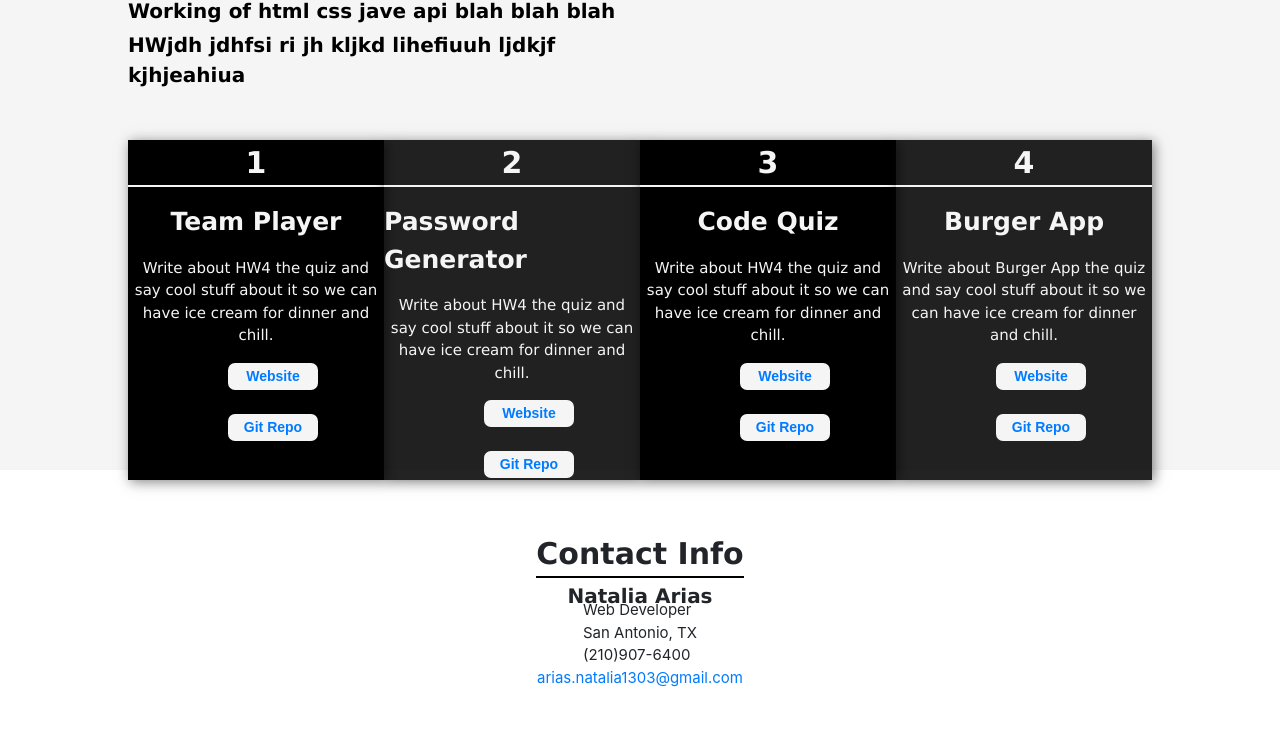
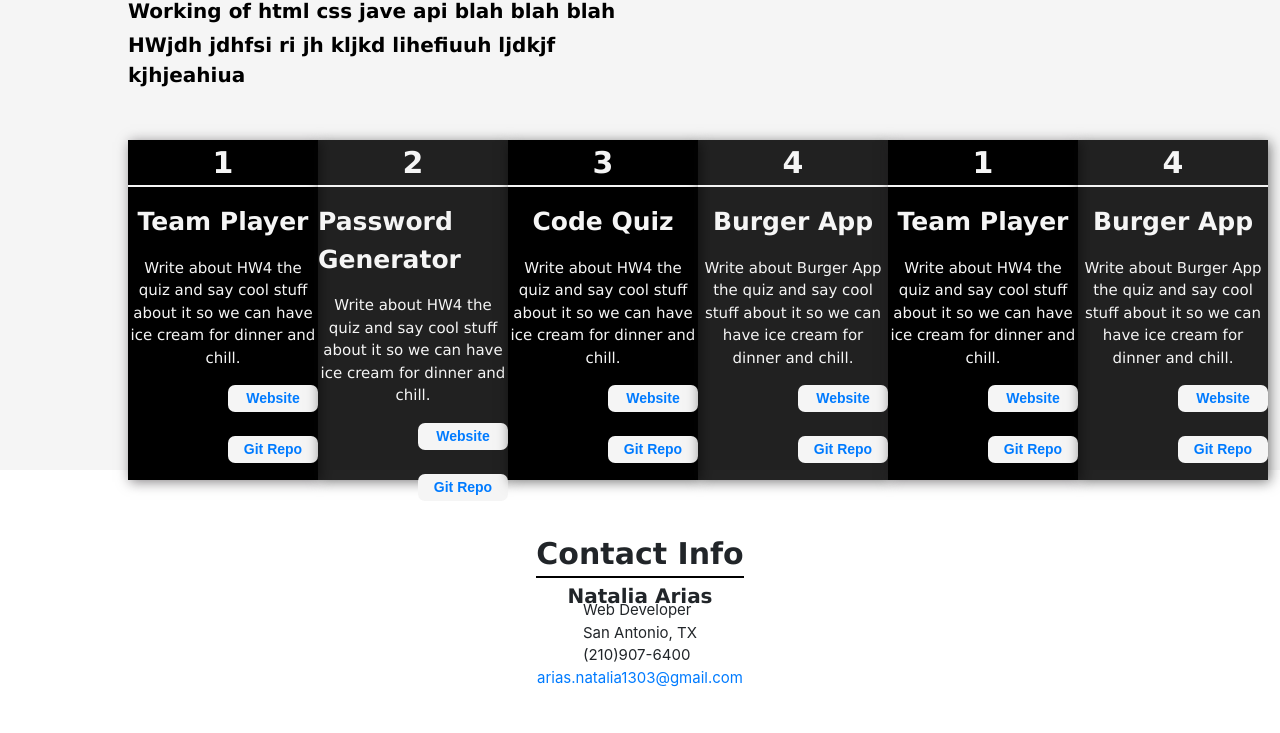
Before and after one commit to nabi-0/Portfolio, a plain HTML site: page index.html in a window 1280 px wide. Shown: the part 1070-1803 px from the top of the page. Drawn offline with nearby package versions, Linux system fonts and the light colour scheme.

Commit message:
added all 6 stuffs

```diff
--- a/index.html
+++ b/index.html
@@ -10,6 +10,7 @@
     <link rel="stylesheet" href="css/bootstrap.min.css">
     <script src="https://kit.fontawesome.com/d951a73f90.js" crossorigin="anonymous"></script>
 </head>
+
 <body>
     <section>
         <nav>
@@ -37,7 +38,7 @@
         </div>
         <!--img src="assets/images/coding_icon.jpg" class="code-icon" alt="code-icon"-->
     </section>
-        <div id="about"class="about-me-container">
+    <div id="about" class="about-me-container">
         <img src="assets/images/portfolio_img.png" class="portfolio_img">
         <div class="about-me-text">
             <p>About Me</p>
@@ -46,7 +47,7 @@
                 Coding Bootcamp Program at UTSA, I will recieve me Certificate for Full
                 Stack Web Development. I..more more more more more more moer erjbsd hnrj fg
                 sjkdjhf derjgbfhiu enkjnkjr ;oijf hsbfhliolifg bjhfuhdfiovj;pjr h4 g 8fierlj
-                    jhf hurhrehn aerjnfhjerfoi iihds vfdnkj  ihsf  ehu aj j bj fih vzk.....</p>
+                jhf hurhrehn aerjnfhjerfoi iihds vfdnkj ihsf ehu aj j bj fih vzk.....</p>
             <p>Maybe about my work....</p>
             <button class="about-me-btn">My Resume</button>
         </div>
@@ -71,7 +72,8 @@
                 <p class="title">Password Generator</p>
                 <p class="details">Write about HW4 the quiz and say cool stuff about it so
                     we can have ice cream for dinner and chill.</p>
-                    <button class="gitweb"><a target="_blank" href="https://nabi-0.github.io/Password_Generator/">Website</a></button><br>
+                <button class="gitweb"><a target="_blank"
+                        href="https://nabi-0.github.io/Password_Generator/">Website</a></button><br>
                 <button><a target="_blank" href="https://github.com/nabi-0/Password_Generator">Git Repo</a></button>
             </div>
             <div class="box3">
@@ -88,7 +90,25 @@
                 <p class="details">Write about Burger App the quiz and say cool stuff about it so
                     we can have ice cream for dinner and chill.</p>
                 <button><a target="_blank" href="https://burger-app-roku.herokuapp.com/">Website</a></button><br>
-                    <button><a target="_blank" href="https://github.com/nabi-0/Node_Express_Handlebars">Git Repo</a></button>
+                <button><a target="_blank" href="https://github.com/nabi-0/Node_Express_Handlebars">Git
+                        Repo</a></button>
+            </div>
+            <div class="box1">
+                <p>1</p>
+                <p class="title">Team Player</p>
+                <p class="details">Write about HW4 the quiz and say cool stuff about it so
+                    we can have ice cream for dinner and chill.</p>
+                <button><a target="_blank" href="https://nabi-0.github.io/Project1/">Website</a></button><br>
+                <button><a target="_blank" href="https://github.com/nabi-0/Project1">Git Repo</a></button>
+            </div>
+            <div class="box4">
+                <p>4</p>
+                <p class="title">Burger App</p>
+                <p class="details">Write about Burger App the quiz and say cool stuff about it so
+                    we can have ice cream for dinner and chill.</p>
+                <button><a target="_blank" href="https://burger-app-roku.herokuapp.com/">Website</a></button><br>
+                <button><a target="_blank" href="https://github.com/nabi-0/Node_Express_Handlebars">Git
+                        Repo</a></button>
             </div>
         </div>
     </div>
```
Lines whose indentation alone changed are shown as unchanged.
